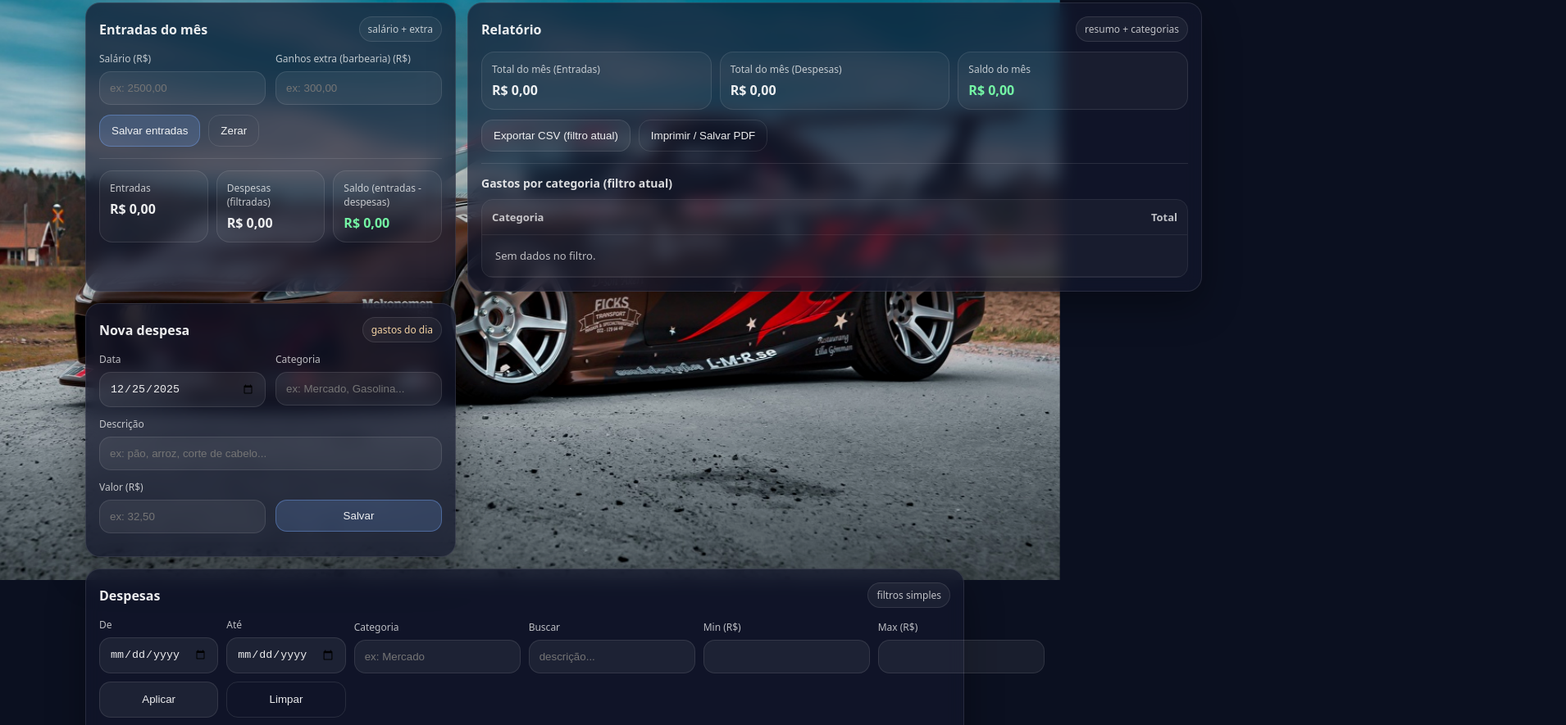
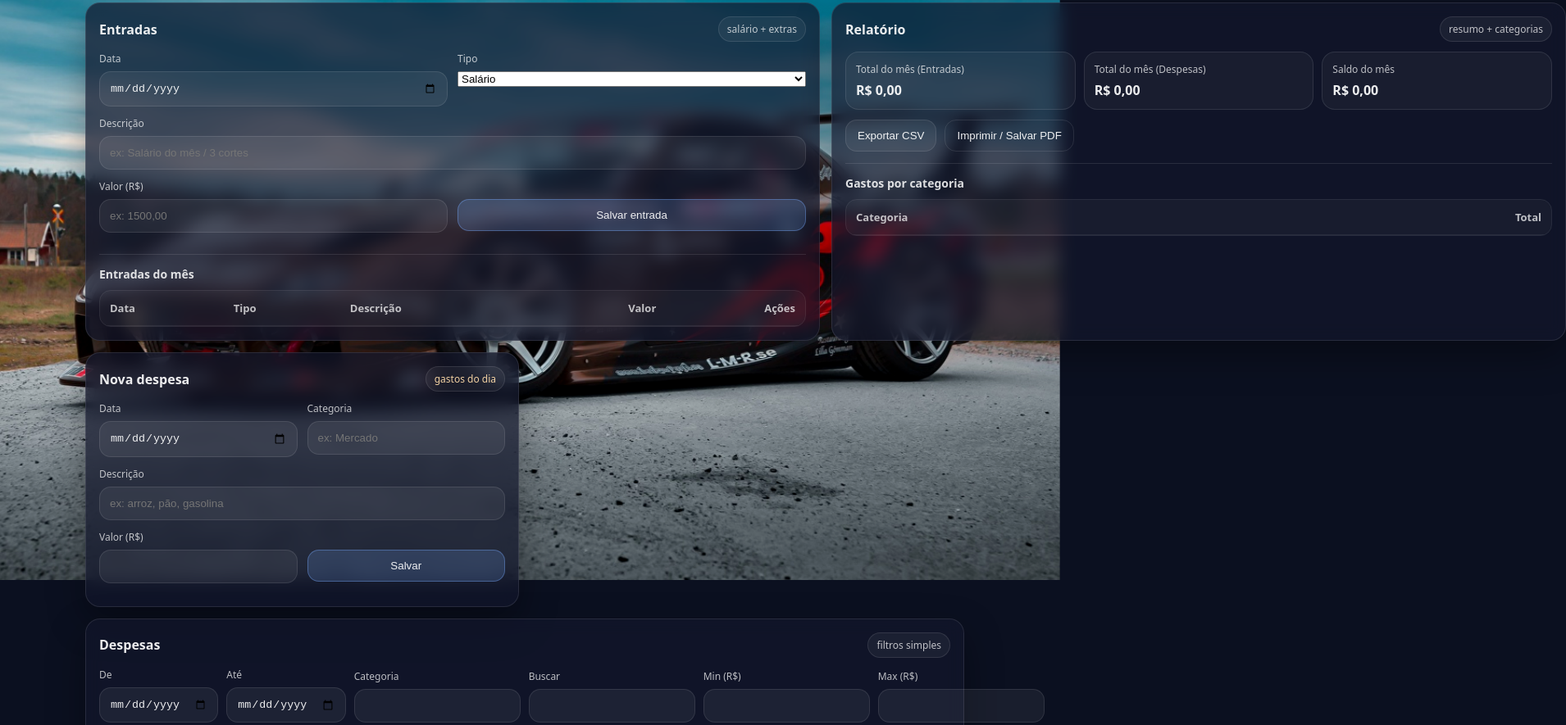
Before and after one commit to joaovitor2006JV/ControleFinanceiro, a plain HTML site: page index.html in a window 1280 px wide. Shown: the part 100-985 px from the top of the page at 82% size, 1910 px wide, since content can reach past the window. Drawn offline with nearby package versions, Linux system fonts and the light colour scheme; no server answers.

Commit message:
Update index.html
ATUALIZANDO INDEX

```diff
--- a/index.html
+++ b/index.html
@@ -3,16 +3,18 @@
 <head>
   <meta charset="utf-8" />
   <meta name="viewport" content="width=device-width,initial-scale=1" />
-  <title>Joãozinho Fin — Controle Simples</title>
+  <title>Joãozinho Fin — Controle Financeiro</title>
+
   <link rel="stylesheet" href="style.css" />
   <script src="https://cdn.jsdelivr.net/npm/@supabase/supabase-js@2"></script>
 </head>
 
-
 <body>
+  <!-- BACKGROUND -->
   <div class="bg"></div>
   <div class="overlay"></div>
 
+  <!-- TOPO -->
   <header class="topbar">
     <div class="brand">
       <div class="logo">🐺</div>
@@ -29,51 +31,78 @@
     </div>
   </header>
 
+  <!-- CONTEÚDO -->
   <main class="container">
+
+    <!-- ENTRADAS + RELATÓRIO -->
     <section class="grid">
-      <!-- CARD: Config do mês -->
+
+      <!-- ENTRADAS -->
       <div class="card">
         <div class="card-title">
-          <h2>Entradas do mês</h2>
-          <span class="chip">salário + extra</span>
+          <h2>Entradas</h2>
+          <span class="chip">salário + extras</span>
         </div>
 
         <div class="form-row">
           <div class="field">
-            <label>Salário (R$)</label>
-            <input id="salario" type="number" step="0.01" placeholder="ex: 2500,00" />
+            <label>Data</label>
+            <input id="entData" type="date" />
           </div>
           <div class="field">
-            <label>Ganhos extra (barbearia) (R$)</label>
-            <input id="extra" type="number" step="0.01" placeholder="ex: 300,00" />
+            <label>Tipo</label>
+            <select id="entTipo" class="select">
+              <option value="salario">Salário</option>
+              <option value="extra">Extra</option>
+            </select>
+          </div>
+        </div>
+
+        <div class="form-row">
+          <div class="field full">
+            <label>Descrição</label>
+            <input id="entDesc" type="text" placeholder="ex: Salário do mês / 3 cortes" />
+          </div>
+        </div>
+
+        <div class="form-row">
+          <div class="field">
+            <label>Valor (R$)</label>
+            <input id="entValor" type="number" step="0.01" placeholder="ex: 1500,00" />
+          </div>
+          <div class="field">
+            <label>&nbsp;</label>
+            <button id="btnSalvarEntrada" class="btn primary">Salvar entrada</button>
           </div>
         </div>
 
         <div class="actions">
-          <button id="btnSalvarEntradas" class="btn primary">Salvar entradas</button>
-          <button id="btnZerarEntradas" class="btn ghost">Zerar</button>
+          <button id="btnCancelarEdicaoEntrada" class="btn ghost hidden">
+            Cancelar edição
+          </button>
         </div>
 
         <hr class="sep" />
 
-        <div class="summary">
-          <div class="kpi">
-            <span>Entradas</span>
-            <strong id="kpiEntradas">R$ 0,00</strong>
-          </div>
-          <div class="kpi">
-            <span>Despesas (filtradas)</span>
-            <strong id="kpiDespesas">R$ 0,00</strong>
-          </div>
-          <div class="kpi">
-            <span>Saldo (entradas - despesas)</span>
-            <strong id="kpiSaldo">R$ 0,00</strong>
-          </div>
+        <h3 class="sub">Entradas do mês</h3>
+        <div class="table-wrap">
+          <table class="table">
+            <thead>
+              <tr>
+                <th>Data</th>
+                <th>Tipo</th>
+                <th>Descrição</th>
+                <th class="right">Valor</th>
+                <th class="right">Ações</th>
+              </tr>
+            </thead>
+            <tbody id="listaEntradas"></tbody>
+          </table>
         </div>
       </div>
 
       <!-- RELATÓRIO -->
-<section class="card">
+      <div class="card">
         <div class="card-title">
           <h2>Relatório</h2>
           <span class="chip">resumo + categorias</span>
@@ -95,13 +124,13 @@
         </div>
 
         <div class="actions" style="margin-top:12px;">
-    <button id="btnExportCSV" class="btn">Exportar CSV (filtro atual)</button>
+          <button id="btnExportCSV" class="btn">Exportar CSV</button>
           <button id="btnPrint" class="btn ghost">Imprimir / Salvar PDF</button>
         </div>
 
         <hr class="sep" />
 
-  <h3 class="sub">Gastos por categoria (filtro atual)</h3>
+        <h3 class="sub">Gastos por categoria</h3>
         <div class="table-wrap">
           <table class="table">
             <thead>
@@ -113,10 +142,13 @@
             <tbody id="repCats"></tbody>
           </table>
         </div>
+      </div>
+
     </section>
 
+    <!-- NOVA DESPESA -->
+    <section class="grid">
 
-      <!-- CARD: Nova despesa -->
       <div class="card">
         <div class="card-title">
           <h2>Nova despesa</h2>
@@ -132,21 +164,21 @@
           </div>
           <div class="field">
             <label>Categoria</label>
-            <input id="categoria" type="text" placeholder="ex: Mercado, Gasolina..." />
+            <input id="categoria" type="text" placeholder="ex: Mercado" />
           </div>
         </div>
 
         <div class="form-row">
           <div class="field full">
             <label>Descrição</label>
-            <input id="descricao" type="text" placeholder="ex: pão, arroz, corte de cabelo..." />
+            <input id="descricao" type="text" placeholder="ex: arroz, pão, gasolina" />
           </div>
         </div>
 
         <div class="form-row">
           <div class="field">
             <label>Valor (R$)</label>
-            <input id="valor" type="number" step="0.01" placeholder="ex: 32,50" />
+            <input id="valor" type="number" step="0.01" />
           </div>
           <div class="field">
             <label>&nbsp;</label>
@@ -158,9 +190,10 @@
           <button id="btnCancelarEdicao" class="btn ghost hidden">Cancelar edição</button>
         </div>
       </div>
+
     </section>
 
-    <!-- FILTROS + LISTA -->
+    <!-- DESPESAS -->
     <section class="card">
       <div class="card-title">
         <h2>Despesas</h2>
@@ -178,11 +211,11 @@
         </div>
         <div class="field">
           <label>Categoria</label>
-          <input id="fCat" type="text" placeholder="ex: Mercado" />
+          <input id="fCat" type="text" />
         </div>
         <div class="field">
           <label>Buscar</label>
-          <input id="fBusca" type="text" placeholder="descrição..." />
+          <input id="fBusca" type="text" />
         </div>
         <div class="field">
           <label>Min (R$)</label>
@@ -211,15 +244,14 @@
           <tbody id="lista"></tbody>
         </table>
       </div>
+    </section>
 
-      <div class="footer-note">
-        Dica: isso é pra ser simples mesmo. Lançou o gasto, filtrou, viu quanto gastou.
-      </div>
-    </section>
   </main>
 
+  <!-- TOAST -->
   <div id="toast" class="toast hidden"></div>
 
+  <!-- SCRIPT -->
   <script src="app.js"></script>
 </body>
 </html>
```
Lines whose indentation alone changed are shown as unchanged.
